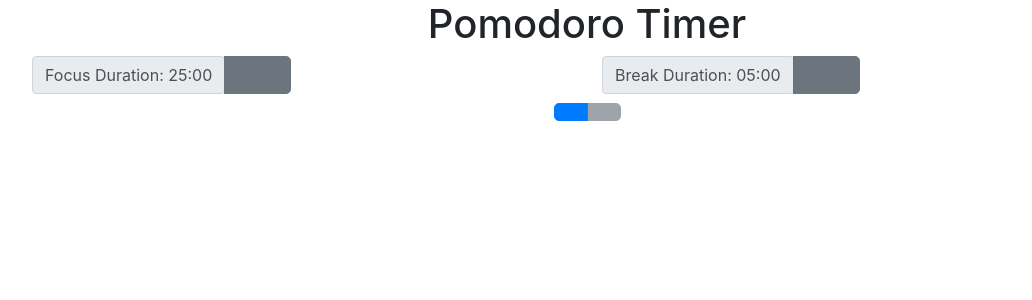
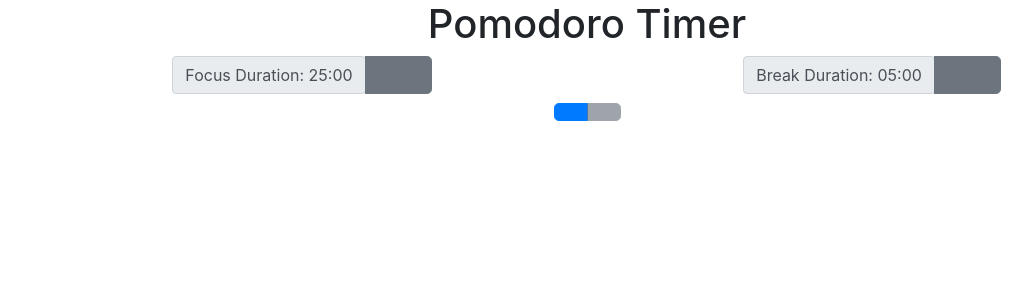
Before and after one commit to the-coding-forester/project-pomodoro-timer, a React (Create React App) app: page / in a window 1280 px wide. Shown: the top 300 px of the page, without its empty margins (53-1085 px from the left). Built offline with nearby package versions, Linux system fonts and the light colour scheme; a web font is replaced by a local one.

Commit message:
Updated Formatting

```diff
--- a/src/pomodoro/DurationControls/Duration.js
+++ b/src/pomodoro/DurationControls/Duration.js
@@ -23,7 +23,7 @@ function Duration({ onDurationChange, classSuffix, title, min, max, stepValue, m
 
   return (
     <div className="col">
-      <div className="input-group input-group-lg mb-2">
+      <div className="input-group input-group-lg mb-2 justify-content-center">
         <span className="input-group-text" data-testid={`duration-${classSuffix}`}>
           {title} Duration: {minutesToDuration(minutes)}
         </span>
--- a/src/pomodoro/DurationControls/DurationControls.js
+++ b/src/pomodoro/DurationControls/DurationControls.js
@@ -4,7 +4,7 @@ import Duration from "./Duration"
 function DurationControls({ onFocusDurationChange, onBreakDurationChange, focusMinutes, breakMinutes }) {
 
   return (
-    <div className="row">
+    <div className="row" >
       <Duration
         onDurationChange={onFocusDurationChange}
         classSuffix="focus"
```
